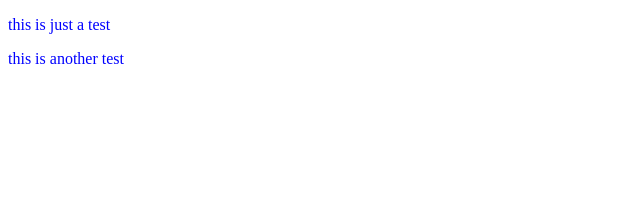
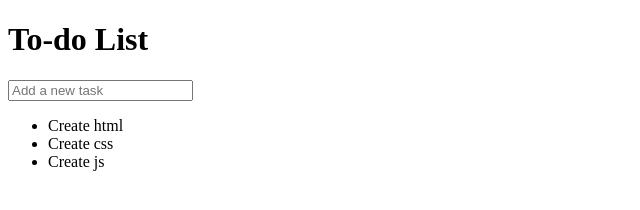
Before and after one commit to doonmaroon/DoonsWebsite, a plain HTML site: page index.html in a window 1280 px wide. Shown: the whole page, without its empty margins (0-640 px from the left). Drawn offline with nearby package versions, Linux system fonts and the light colour scheme.

Commit message:
commit on master

```diff
--- a/assets/js/script.js
+++ b/assets/js/script.js
@@ -1 +1 @@
-alert("hey this is a test");
+alert("hey this is a test ya dingus");
--- a/index.html
+++ b/index.html
@@ -9,8 +9,13 @@
     <title>Document</title>
 </head>
 <body>
-    <p>this is just a test</p>
-    <p>this is another test</p>
+    <h1>To-do List</h1>
+    <input type="text" placeholder="Add a new task">
+    <ul>
+        <li>Create html</li>
+        <li>Create css</li>
+        <li>Create js</li>
+    </ul>
 
 <script type="text/javascript" src="assets/js/script.js"></script>
 </body>
```
